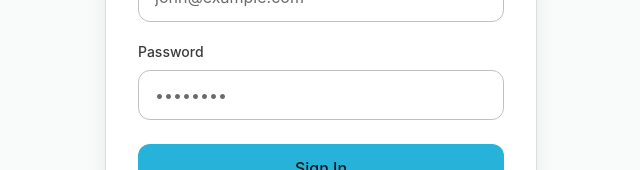
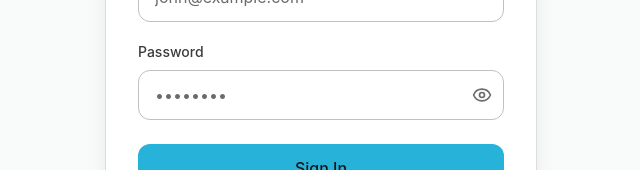
Before and after one commit to kaushalNeupane10/turbohub, a Next.js app in the folder frontend/: page /auth/login in a window 1280 px wide. Shown: the part 375-545 px from the top of the page, without its empty margins (319-959 px from the left). Built offline with nearby package versions, Linux system fonts and the light colour scheme; no server answers.

Commit message:
feat: add password visibility toggle and fix theme switch issue

```diff
--- a/frontend/src/app/admin/page.tsx
+++ b/frontend/src/app/admin/page.tsx
@@ -1,5 +1,5 @@
 import React from "react";
 
 export default function page() {
-  return <div></div>;
+  return <div>dashboard</div>;
 }
--- a/frontend/src/components/admin/layout/SideBar.tsx
+++ b/frontend/src/components/admin/layout/SideBar.tsx
@@ -3,7 +3,6 @@
 import { useState, useEffect, useCallback } from "react";
 import Link from "next/link";
 import { usePathname } from "next/navigation";
-import Image from "next/image";
 import { motion, AnimatePresence } from "framer-motion";
 import type { LucideIcon } from "lucide-react";
 
@@ -16,9 +15,10 @@ import {
   PanelLeftOpen,
   Settings,
   CircleDot,
-  Clapperboard,
-  FileText,
-  Video,
+  Car,
+  Images,
+  CarFront,
+  CalendarCheck,
 } from "lucide-react";
 
 import SignOutBtn from "./SignOutBtn";
@@ -39,23 +39,23 @@ interface MenuItem {
 
 const menuItems: MenuItem[] = [
   { name: "Dashboard", href: "/admin", icon: LayoutDashboard },
-  { name: "Blogs", href: "/admin/blogs", icon: FileText },
   {
-    name: "posts",
-    icon: Clapperboard,
+    name: "Vehicle",
+    icon: Car,
     children: [
       {
-        name: "Manage Blogs",
-        href: "/admin/blogs",
-        icon: FileText,
+        name: "Manage Vehicle",
+        href: "/admin/vehicle/manageVehicle",
+        icon: CarFront,
       },
       {
-        name: "Video Posts",
-        href: "/admin/video",
-        icon: Video,
+        name: "Bookings",
+        href: "/admin/vehicle/bookings",
+        icon: CalendarCheck,
       },
     ],
   },
+  { name: "Media Managemnt", href: "/admin/media", icon: Images },
   { name: "Settings", href: "/admin/settings", icon: Settings },
 ];
 
@@ -227,8 +227,8 @@ export default function SideBar() {
                 </motion.div>
               )}
             </AnimatePresence>
-            <ThemeToggle />
           </Link>
+          <ThemeToggle />
         </div>
 
         {/* Navigation */}
@@ -304,7 +304,7 @@ export default function SideBar() {
                     </AnimatePresence>
 
                     {isCollapsed && (
-                      <span className="pointer-events-none absolute left-[68px] z-50 scale-95 rounded-lg bg-brand-950 px-2.5 py-1.5 text-xs font-semibold text-white opacity-0 shadow-md transition-all group-hover:scale-100 group-hover:opacity-100 whitespace-nowrap">
+                      <span className="pointer-events-none absolute left-17 z-50 scale-95 rounded-lg bg-brand-950 px-2.5 py-1.5 text-xs font-semibold text-white opacity-0 shadow-md transition-all group-hover:scale-100 group-hover:opacity-100 whitespace-nowrap">
                         {item.name}
                       </span>
                     )}
--- a/frontend/src/components/ui/formFields/Input.tsx
+++ b/frontend/src/components/ui/formFields/Input.tsx
@@ -1,8 +1,8 @@
-import React from "react";
+import React, { useState } from "react";
+import { Eye, EyeOff } from "lucide-react";
 
 interface InputProps extends React.InputHTMLAttributes<HTMLInputElement> {
   label?: string;
-
   error?: string;
 }
 
@@ -10,8 +10,13 @@ export default function Input({
   label,
   error,
   className = "",
+  type,
   ...props
 }: InputProps) {
+  const [showPassword, setShowPassword] = useState(false);
+
+  const isPassword = type === "password";
+
   return (
     <div className="space-y-2">
       {label && (
@@ -20,18 +25,22 @@ export default function Input({
         </label>
       )}
 
+      <div className="relative">
         <input
           {...props}
+          type={isPassword && showPassword ? "text" : type}
           className={`
             w-full
             rounded-lg
             border
             bg-bg-surface
             px-4
-py-3 text-text-body
+            py-3
+            text-text-body
             outline-none
             transition
             placeholder:text-text-muted
+            ${isPassword ? "pr-12" : ""}
             ${
               error
                 ? "border-error focus:border-error"
@@ -41,6 +50,30 @@ ${className}
           `}
         />
 
+        {isPassword && (
+          <button
+            type="button"
+            aria-label={showPassword ? "Hide password" : "Show password"}
+            onClick={() => setShowPassword((prev) => !prev)}
+            className="
+              absolute
+              right-3
+              top-1/2
+              -translate-y-1/2
+              text-text-muted
+              hover:text-text-body
+              transition-colors
+            "
+          >
+            {showPassword ? (
+              <EyeOff className="h-5 w-5" />
+            ) : (
+              <Eye className="h-5 w-5" />
+            )}
+          </button>
+        )}
+      </div>
+
       {error && <p className="text-sm text-error">{error}</p>}
     </div>
   );
--- a/frontend/src/components/user/homePage/Hero.tsx
+++ b/frontend/src/components/user/homePage/Hero.tsx
@@ -2,13 +2,7 @@
 
 import { useState } from "react";
 import Image from "next/image";
-import {
-  Search,
-  MapPin,
-  Bike,
-  Zap,
-  Gauge,
-} from "lucide-react";
+import { Search, MapPin, Bike, Zap, Gauge } from "lucide-react";
 
 type Vehicle = {
   tag: string;
@@ -68,11 +62,6 @@ export default function Hero() {
         <div className="grid grid-cols-1 lg:grid-cols-12 gap-12 items-center">
           {/* LEFT CONTENT */}
           <div className="lg:col-span-7 space-y-8 text-center lg:text-left">
-            <div className="inline-flex items-center gap-2 px-3 py-1.5 rounded-full bg-brand/10 border border-brand/20 text-brand text-xs sm:text-sm font-semibold uppercase tracking-wider">
-              <span className="w-2 h-2 rounded-full bg-brand animate-pulse" />
-              Unleash Absolute Freedom
-            </div>
-
             <h1 className="text-4xl sm:text-5xl md:text-6xl font-black tracking-tight text-text-heading leading-[1.1]">
               Dominate the Roads
               <br className="hidden sm:inline" />
```
Also changed, not shown: 1 other file (tests, documents, lock files or other folders). Lines whose indentation alone changed are shown as unchanged.
